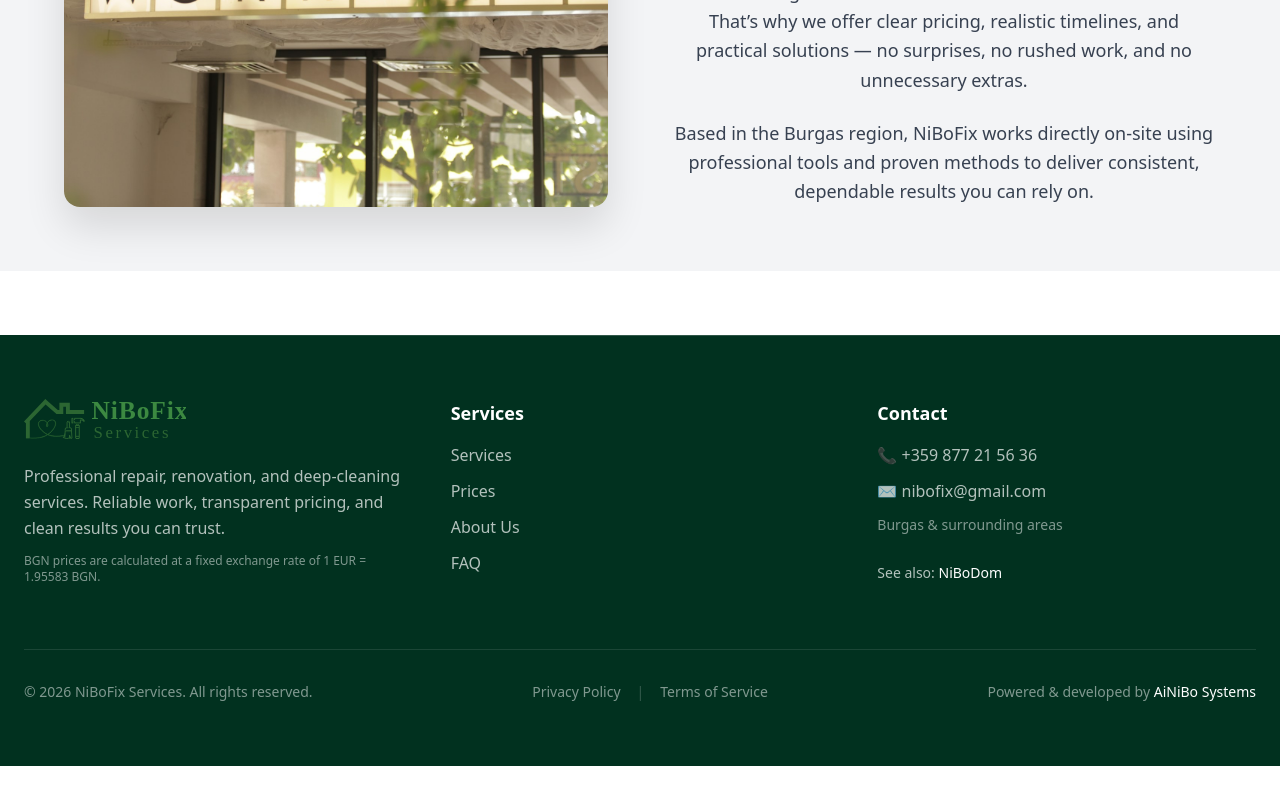
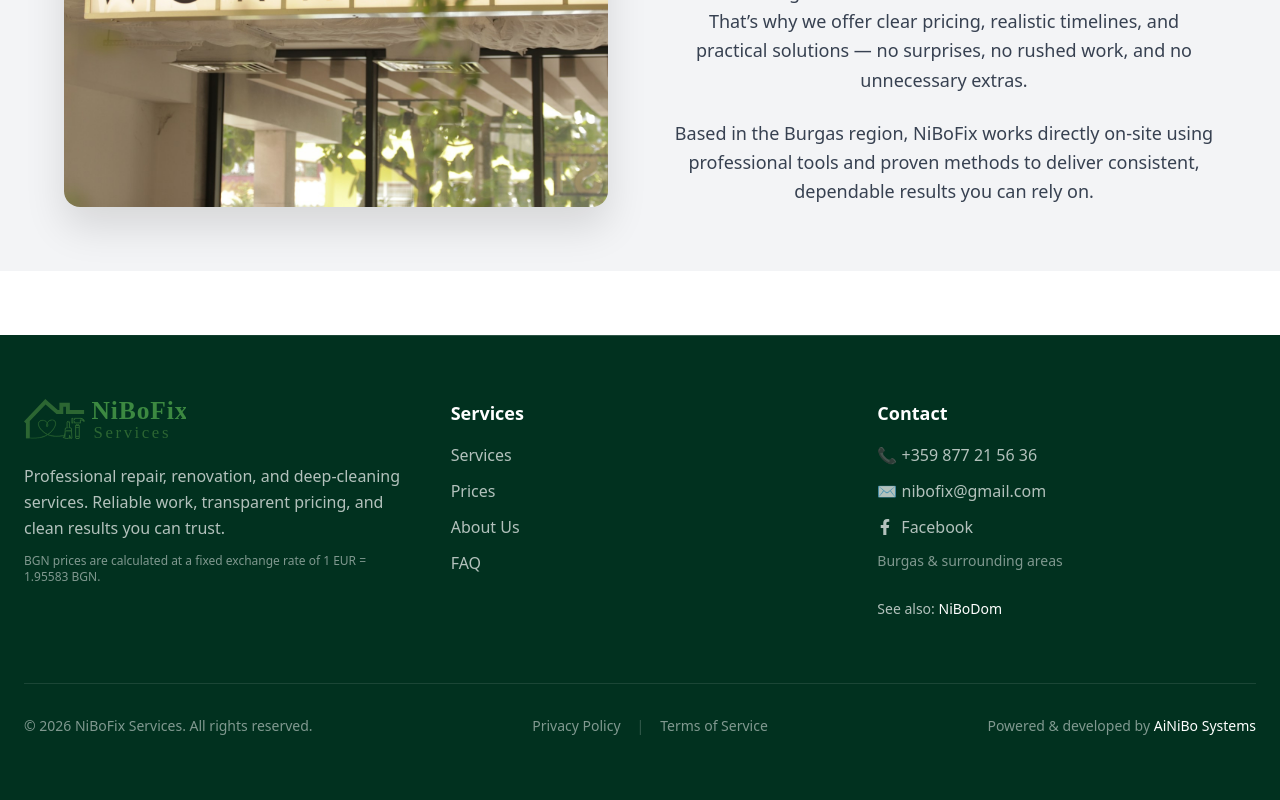
Before and after one commit to ainibosystems-official/nibofix_services_website, a Next.js app: page /en in a window 1280 px wide. Shown: the part 6735-7535 px from the top of the page. Before the commit the page ends 7501 px from the top, so only its background shows below. Built offline with nearby package versions, Linux system fonts and the light colour scheme.

Commit message:
Facebook

```diff
--- a/components/Footer.tsx
+++ b/components/Footer.tsx
@@ -3,6 +3,8 @@
 import Link from "next/link";
 import { translations } from "@/lib/translations";
 import { Lang } from "@/lib/lang";
+import { FaFacebookF } from "react-icons/fa";
+
 
 export default function Footer({ lang }: { lang: Lang }) {
   const t = translations[lang];
@@ -102,6 +104,20 @@ export default function Footer({ lang }: { lang: Lang }) {
                 </a>
               </p>
 
+              <p className="flex items-center justify-center md:justify-start gap-2 group">
+                <span className="text-white/70 group-hover:text-white transition">
+                  <FaFacebookF />
+                </span>
+                <a
+                  href="https://www.facebook.com/NiboFixServicesBurgas"
+                  target="_blank"
+                  rel="noopener noreferrer"
+                  className="group-hover:text-white transition"
+                >
+                  Facebook
+                </a>
+              </p>
+
               <p className="text-sm text-white/50">
                 {t.footer.area}
               </p>
--- a/package.json
+++ b/package.json
@@ -13,7 +13,8 @@
     "next": "^16.1.2",
     "nodemailer": "^7.0.12",
     "react": "18.3.1",
-    "react-dom": "18.3.1"
+    "react-dom": "18.3.1",
+    "react-icons": "^5.5.0"
   },
   "devDependencies": {
     "@types/node": "^20",
```
Also changed, not shown: 1 other file (tests, documents, lock files or other folders).
